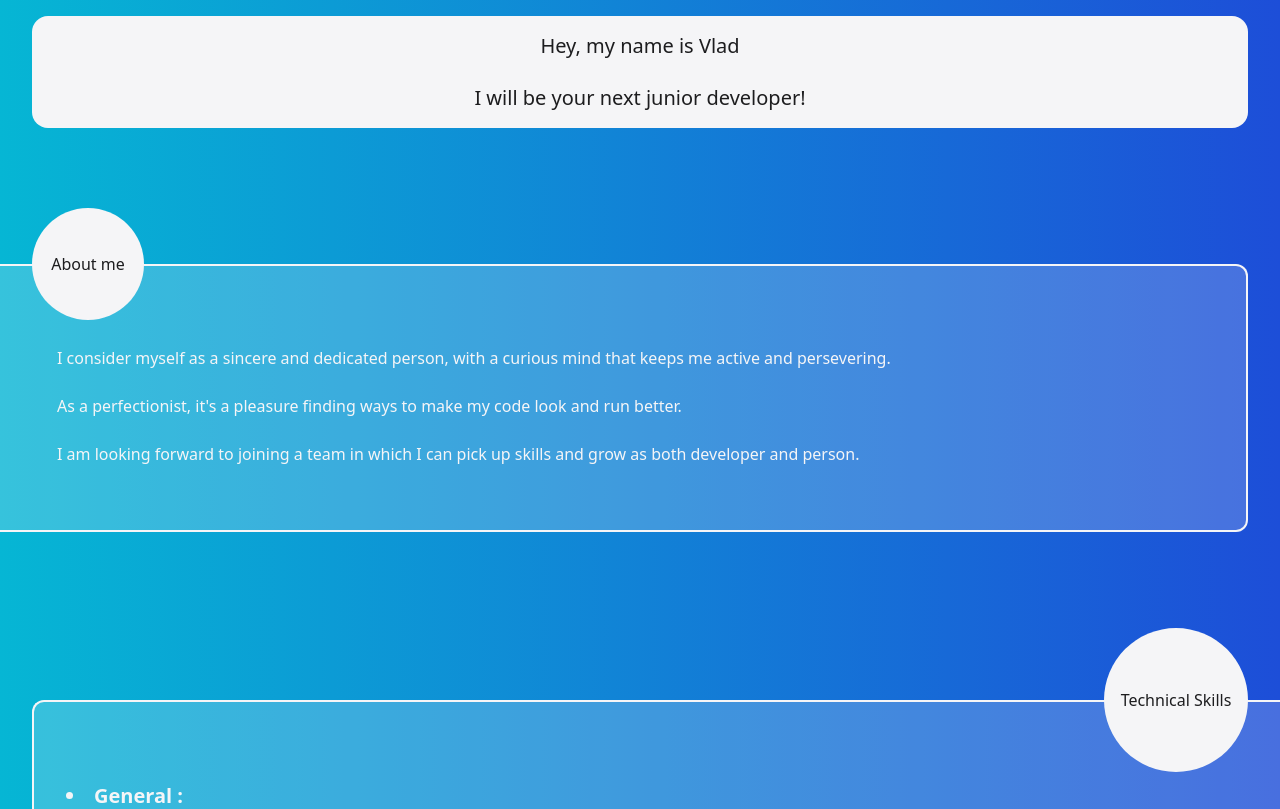
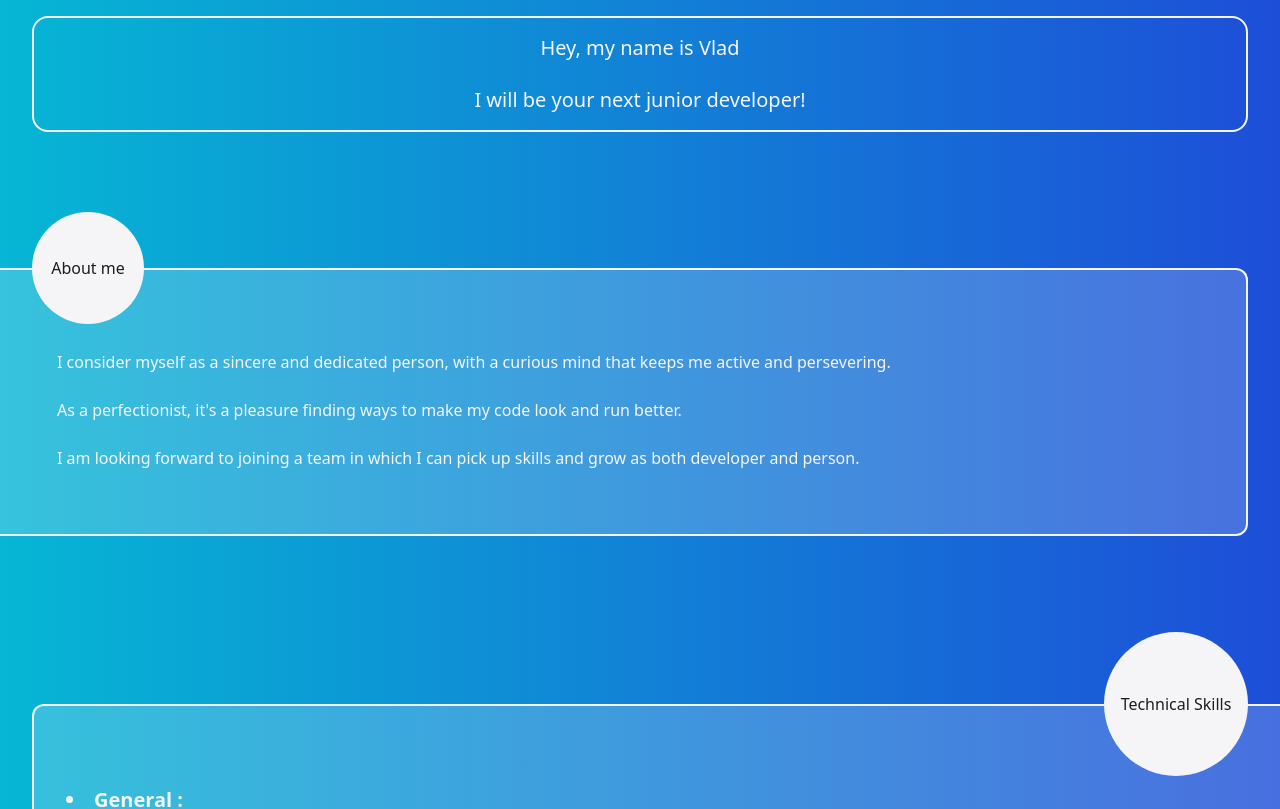
Before and after one commit to Anitas-Vlad/anitas-vlad-cv, a React (Create React App) app: page / in a window 1280 px wide. Shown: the top 809 px of the page. Built offline with nearby package versions, Linux system fonts and the light colour scheme.

Commit message:
changed header

```diff
--- a/src/components/Header.tsx
+++ b/src/components/Header.tsx
@@ -6,16 +6,26 @@ import React from "react";
 
 function Header() {
   return (
-    <div className="bg-light mx-8 rounded-2xl p-4">
-      <h1 className="text-dark-apple text-center text-xl font-normal">
+    <div className="border-2 border-light mx-8 rounded-2xl p-4">
+      <h1 className="text-light text-center text-xl font-normal">
         Hey, my name is Vlad
       </h1>
       <br></br>
-      <h1 className="text-dark-apple text-center text-xl font-normal">
+      <h1 className="text-light text-center text-xl font-normal">
         I will be your next junior developer!
       </h1>
     </div>
   );
 }
 
+{/* <div className="border-2 border-light mx-8 rounded-2xl p-4">
+  <h1 className="text-light text-center text-xl font-normal">
+    Hey, my name is Vlad
+  </h1>
+  <br></br>
+  <h1 className="text-light text-center text-xl font-normal">
+    I will be your next junior developer!
+  </h1>
+</div> */}
+
 export default Header;
```
Also changed, not shown: src/index.tsx (line endings or trailing spaces).
